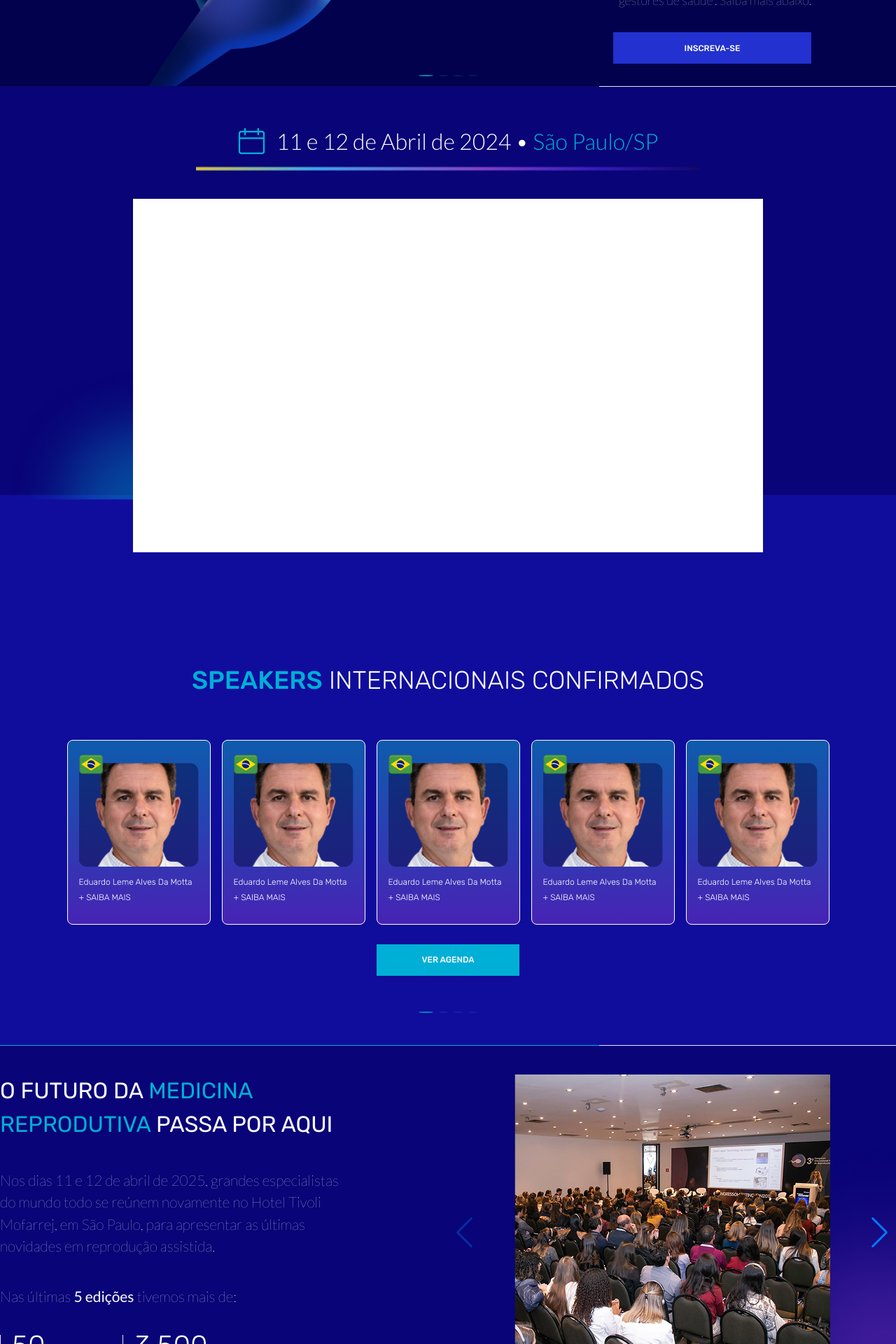
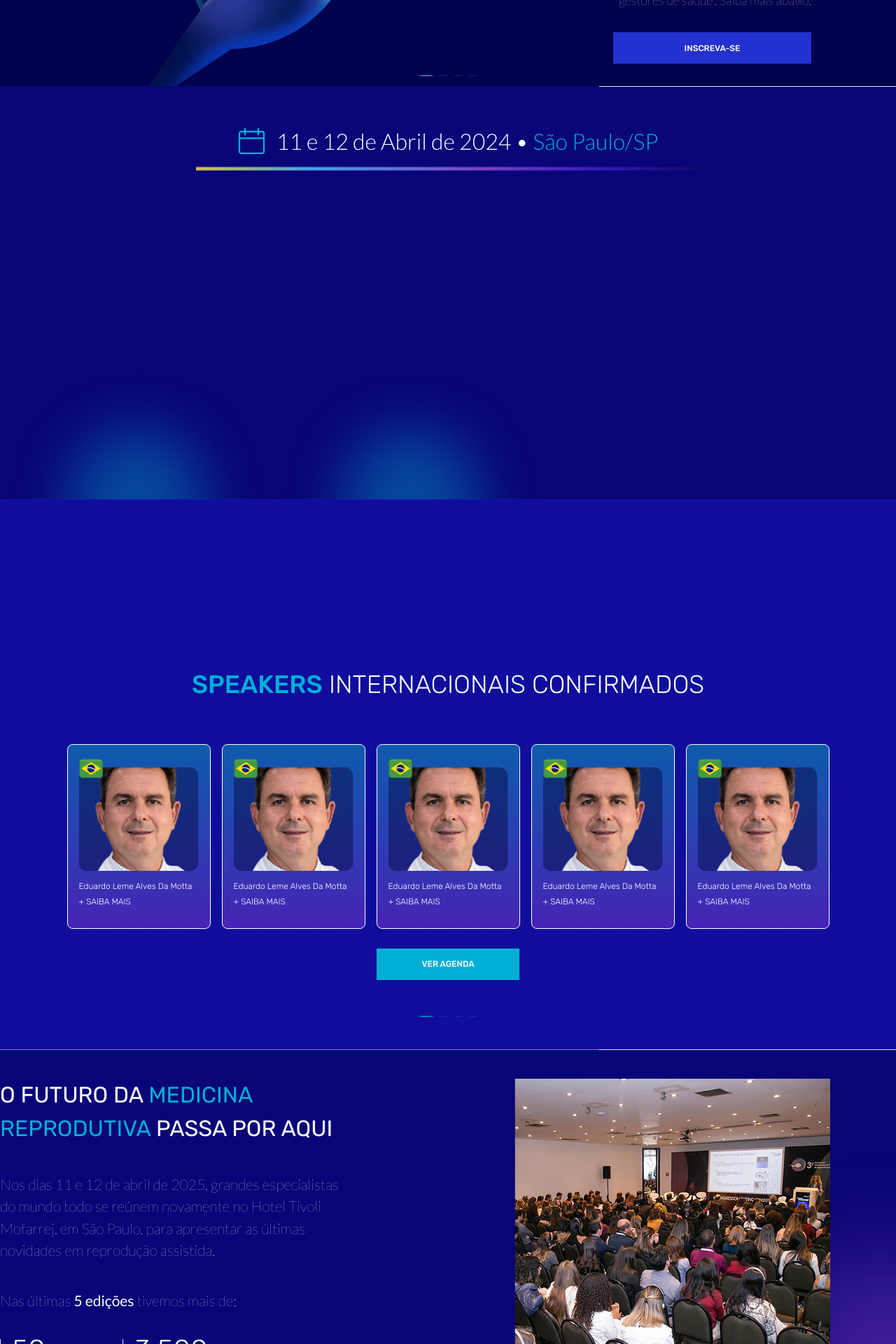
Before and after one commit to adamsnows/Freela-Landing-Page-1, a Next.js app: page / in a window 1280 px wide. Shown: the part 600-2520 px from the top of the page at 70% size. Built offline with nearby package versions, Linux system fonts and the light colour scheme.

Commit message:
feat: video for kidding

```diff
--- a/package.json
+++ b/package.json
@@ -25,6 +25,7 @@
     "react-icons": "^5.4.0",
     "react-leaflet": "^5.0.0",
     "react-use": "^17.6.0",
+    "react-youtube": "^10.1.0",
     "swiper": "^11.2.4",
     "tailwind-merge": "^3.0.1",
     "tailwindcss-animate": "^1.0.7"
--- a/src/components/medicine-future/index.tsx
+++ b/src/components/medicine-future/index.tsx
@@ -59,7 +59,10 @@ const MedicineFutureSection = () => {
             modules={[Navigation, Pagination, Autoplay]}
             spaceBetween={0}
             slidesPerView={1}
-            navigation={true}
+            navigation={{
+              nextEl: ".custom-swiper .custom-button-next",
+              prevEl: ".custom-swiper .custom-button-prev",
+            }}
             pagination={{
               clickable: true,
               el: ".custom-pagination",
--- a/src/components/speakers/index.tsx
+++ b/src/components/speakers/index.tsx
@@ -1,10 +1,21 @@
+"use client";
 import SpeakerSlider from "../speaker-slider";
+import YouTube from "react-youtube";
 
 /* eslint-disable @next/next/no-img-element */
 const SpeakersSection = () => {
+  const videoId = "jAckVuEY_Rc";
+  const opts = {
+    height: "505",
+    width: "100%",
+    playerVars: {
+      autoplay: 0,
+    },
+  };
+
   return (
     <>
-      <div className="h-[927px] bg-background flex flex-col container mx-auto py-[54px]">
+      <div className="h-[933px] bg-background flex flex-col container mx-auto py-[54px]">
         <div className="flex gap-4 items-center justify-center text-white text-[32px] font-light">
           <img src="/assets/calendar.png" alt="Calendar" />
           <span>
@@ -17,7 +28,11 @@ const SpeakersSection = () => {
           alt=""
           className="w-[720px] mx-auto mt-3 mb-10"
         />
-        <div className="w-full  max-w-[900px] h-[505px] bg-white mx-auto z-10" />
+
+        <div className="video-player w-full  max-w-[900px] h-[505px]  mx-auto z-10">
+          <YouTube videoId={videoId} opts={opts} />
+        </div>
+
         <div className="flex max-w-[1280px] h-[120px] z-0">
           <img
             src="/assets/blur/ellipse-gradient.png
--- a/src/styles/globals.css
+++ b/src/styles/globals.css
@@ -95,3 +95,22 @@ input::placeholder {
   font-weight: 400;
   font-size: 14px;
 }
+
+.custom-swiper .custom-button-next,
+.custom-swiper .custom-button-prev {
+  width: 30px;
+  height: 30px;
+  background-size: 20px;
+}
+
+.custom-swiper .custom-button-next::after,
+.custom-swiper .custom-button-prev::after {
+  font-size: 20px;
+  color: #000;
+}
+
+.custom-swiper .custom-button-next,
+.custom-swiper .custom-button-prev {
+  top: 50%;
+  transform: translateY(-50%);
+}
```
Also changed, not shown: 1 other file (tests, documents, lock files or other folders).
